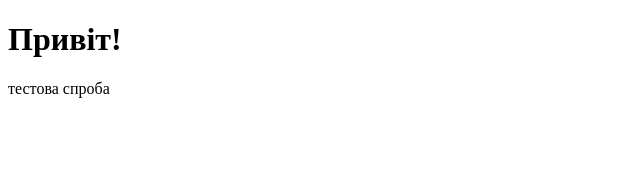
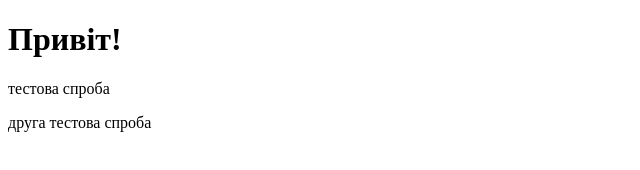
Before and after one commit to EGREG0R-Dmitriy/Tutorial, a plain HTML site: page index.html in a window 1280 px wide. Shown: the whole page, without its empty margins (0-640 px from the left). Drawn offline with Linux system fonts and the light colour scheme.

Commit message:
друга тестова спроба комиту

```diff
--- a/index.html
+++ b/index.html
@@ -9,5 +9,6 @@
 <body>
     <h1>Привіт!</h1>
     <p>тестова спроба</p>
+    <p>друга тестова спроба</p>
 </body>
 </html>
```
